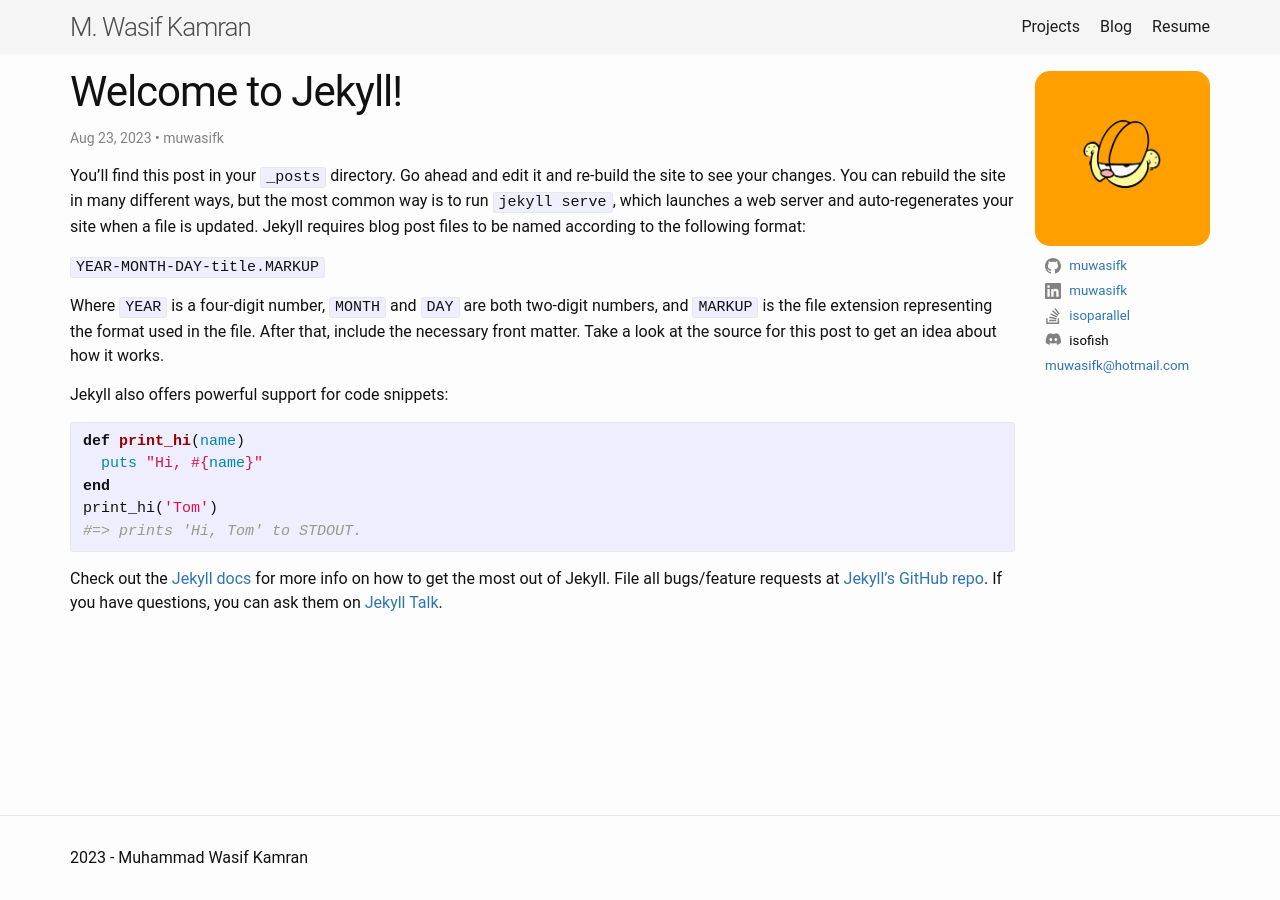
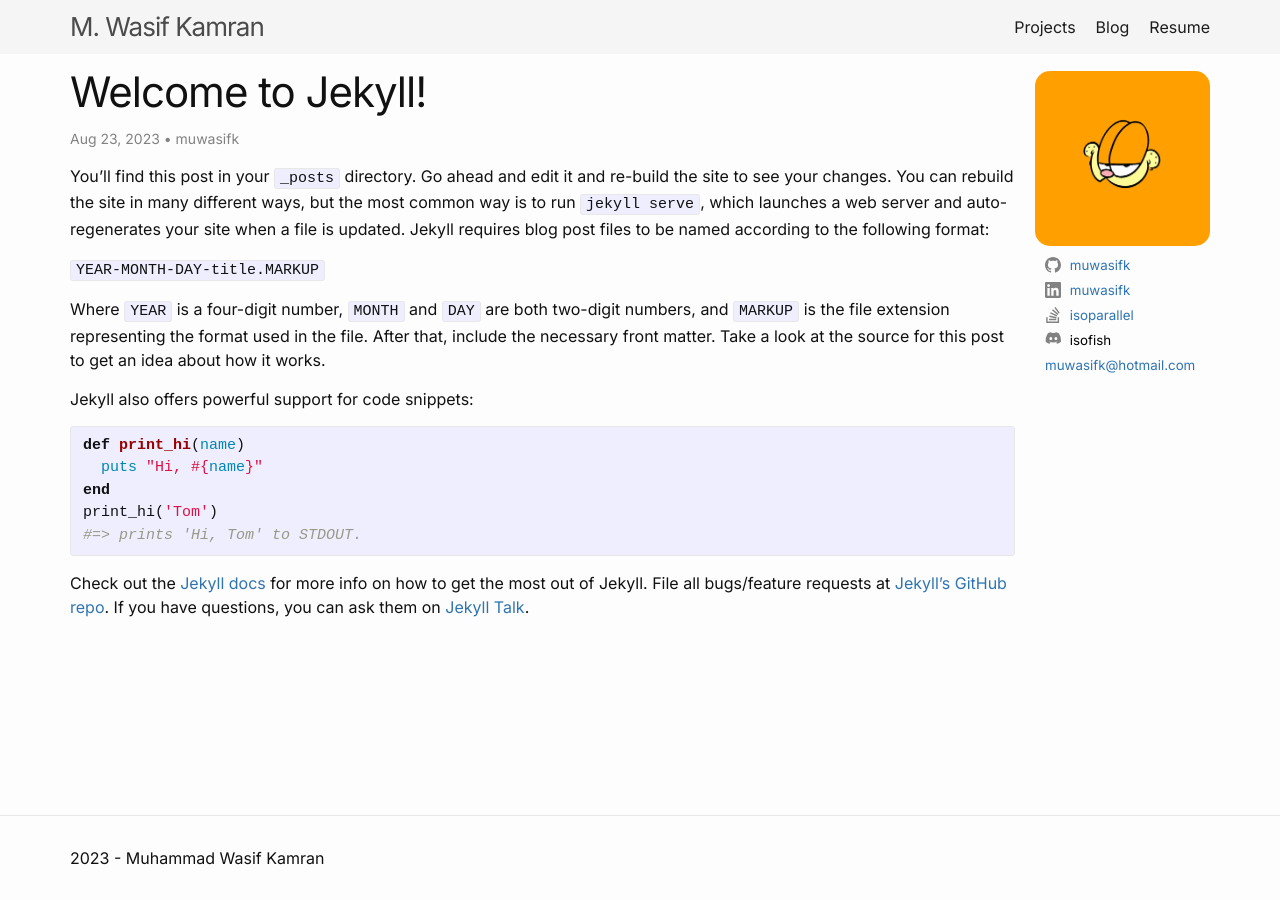
Before and after one commit to muwasifk/muwasifk.github.io, a Jekyll site: the page built from _posts/2023-08-22-welcome-to-jekyll.markdown, in a window 1280 px wide. Built offline with Jekyll 4.4.1, drawn with Linux system fonts in a browser that asks for light colours; some web fonts are replaced.

Commit message:
Change font to Inter
Signed-off-by: Wasif Kamran <muwasifk@hotmail.com>

```diff
--- a/_includes/head.html
+++ b/_includes/head.html
@@ -7,6 +7,7 @@
   <link href="https://cdnjs.cloudflare.com/ajax/libs/font-awesome/6.4.2/css/all.min.css" rel="stylesheet">
   <link href="https://fonts.cdnfonts.com/css/product-sans" rel="stylesheet">
   <link href='https://fonts.googleapis.com/css?family=Ubuntu' rel='stylesheet'>
+  <link href='https://fonts.googleapis.com/css?family=Inter' rel='stylesheet'>
 
   {%- feed_meta -%}
   {%- if jekyll.environment == 'production' and site.google_analytics -%}
--- a/_posts/2023-08-22-welcome-to-jekyll.markdown
+++ b/_posts/2023-08-22-welcome-to-jekyll.markdown
@@ -4,7 +4,7 @@ title:  "Welcome to Jekyll!"
 date:   2023-08-22 23:14:48 -0400
 categories: jekyll update
 author: muwasifk
-wordcount: 30s
+wordcount: 30 sec
 ---
 You’ll find this post in your `_posts` directory. Go ahead and edit it and re-build the site to see your changes. You can rebuild the site in many different ways, but the most common way is to run `jekyll serve`, which launches a web server and auto-regenerates your site when a file is updated.
 <!--more-->
--- a/_sass/minima.scss
+++ b/_sass/minima.scss
@@ -2,7 +2,7 @@
 
 // Define defaults for each variable.
 
-$base-font-family: 'Roboto', -apple-system, BlinkMacSystemFont, "Segoe UI", Roboto, Helvetica, Arial, sans-serif, "Apple Color Emoji", "Segoe UI Emoji", "Segoe UI Symbol" !default;
+$base-font-family: 'Inter', -apple-system, BlinkMacSystemFont, "Segoe UI", Roboto, Helvetica, Arial, sans-serif, "Apple Color Emoji", "Segoe UI Emoji", "Segoe UI Symbol" !default;
 $base-font-size:   16px !default;
 $base-font-weight: 400 !default;
 $small-font-size:  $base-font-size * 0.875 !default;
```
